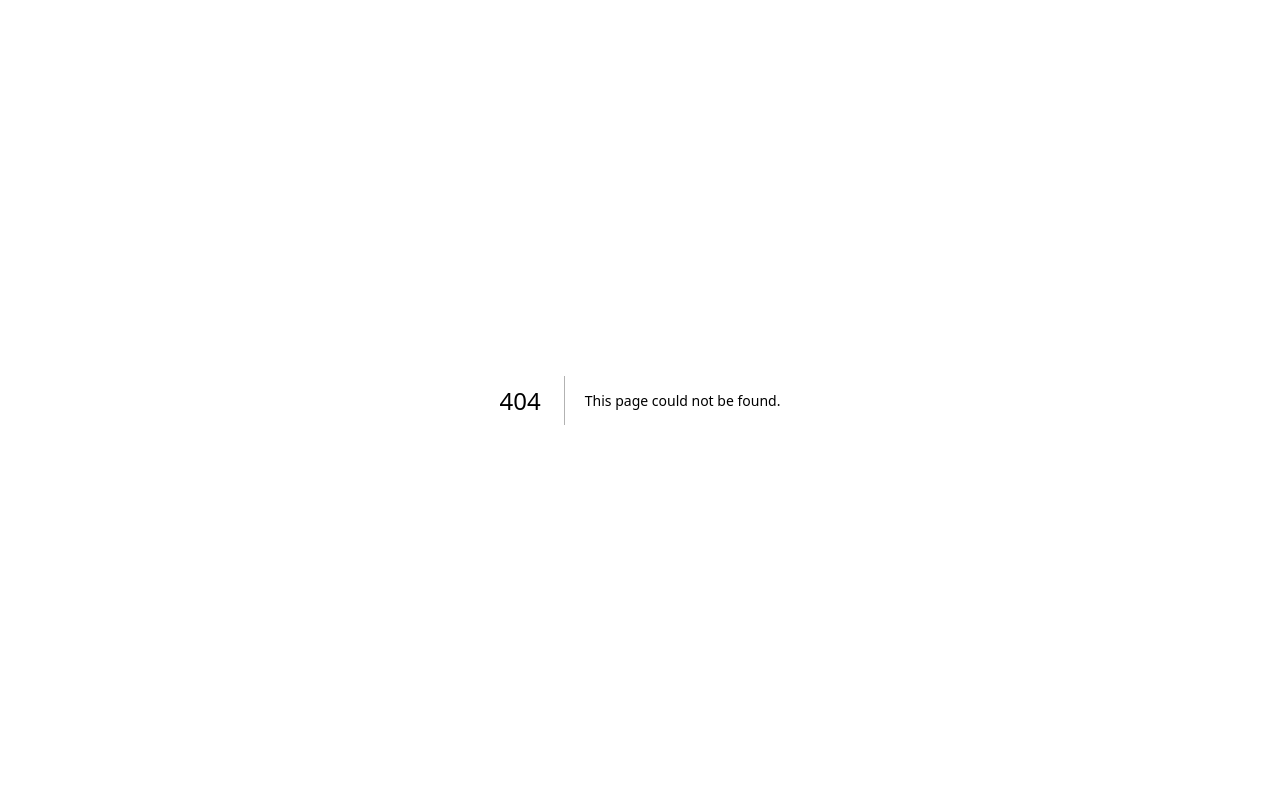
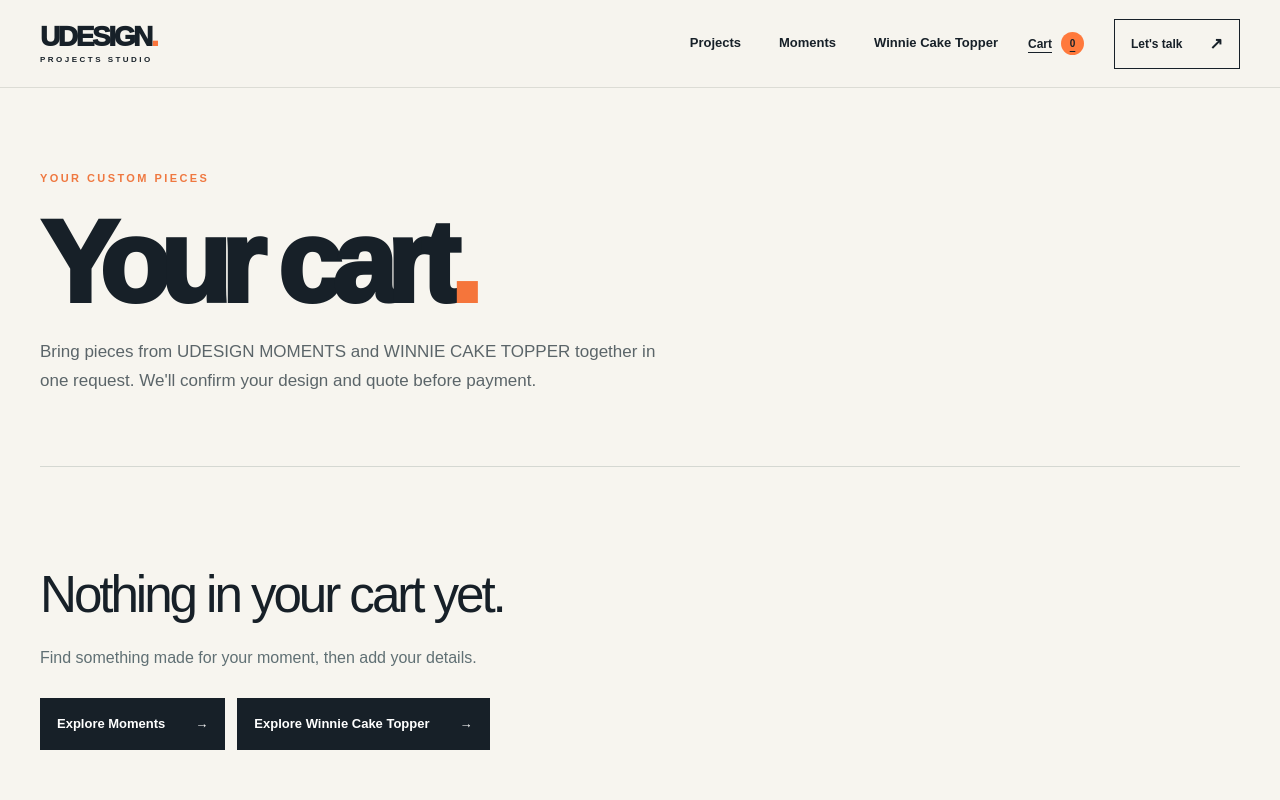
Before and after one commit to winniep88/udesign-website, a Next.js app: page /cart in a window 1280 px wide. Before the commit this address had no page. Shown: the top 800 px of the page. Built offline with nearby package versions, Linux system fonts and the light colour scheme.

Commit message:
Add delivery and pickup cart page

```diff
--- /dev/null
+++ b/app/cart/layout.tsx
@@ -0,0 +1,10 @@
+import type { Metadata } from "next";
+
+export const metadata: Metadata = {
+  title: "Your cart — UDESIGN custom pieces",
+  description: "Review custom pieces from UDESIGN MOMENTS and WINNIE CAKE TOPPER, then choose delivery or pickup in Kuchai Lama, Kuala Lumpur.",
+};
+
+export default function CartLayout({ children }: Readonly<{ children: React.ReactNode }>) {
+  return children;
+}
--- /dev/null
+++ b/app/cart/page.tsx
@@ -0,0 +1,125 @@
+"use client";
+
+import Link from "next/link";
+import { useMemo, useRef, useState } from "react";
+import { SiteFooter } from "@/components/SiteFooter";
+import { SiteHeader } from "@/components/SiteHeader";
+import { useCart, type CartItem } from "@/components/CartProvider";
+
+type Fulfilment = "pickup" | "delivery";
+
+function brandName(item: CartItem) {
+  return item.brand === "moments" ? "UDESIGN MOMENTS" : "WINNIE CAKE TOPPER";
+}
+
+export default function CartPage() {
+  const { items, count, ready, setQuantity, setNotes, removeItem, clearCart } = useCart();
+  const [fulfilment, setFulfilment] = useState<Fulfilment>("pickup");
+  const [address, setAddress] = useState("");
+  const [preferredDate, setPreferredDate] = useState("");
+  const [extraNotes, setExtraNotes] = useState("");
+  const [copyMessage, setCopyMessage] = useState("");
+  const [addressError, setAddressError] = useState("");
+  const addressRef = useRef<HTMLTextAreaElement>(null);
+  const summaryRef = useRef<HTMLTextAreaElement>(null);
+
+  const summary = useMemo(() => {
+    const lines = ["Hi UDESIGN, I'd like a quote for these custom pieces:", ""];
+    items.forEach((item, index) => {
+      lines.push(`${index + 1}. ${brandName(item)} — ${item.product} × ${item.quantity}`);
+      lines.push(`   Details: ${item.notes.trim() || "Please discuss with me"}`);
+    });
+    lines.push("", `Fulfilment: ${fulfilment === "pickup" ? "Pickup in Kuchai Lama, Kuala Lumpur" : "Delivery"}`);
+    if (fulfilment === "delivery") lines.push(`Delivery address: ${address.trim() || "To be provided"}`);
+    if (preferredDate) lines.push(`Preferred date: ${preferredDate}`);
+    if (extraNotes.trim()) lines.push(`Other notes: ${extraNotes.trim()}`);
+    lines.push("", "Please confirm the design, item prices, delivery fee (if any), total and payment instructions. Thank you!");
+    return lines.join("\n");
+  }, [items, fulfilment, address, preferredDate, extraNotes]);
+
+  async function copySummary() {
+    setCopyMessage("");
+    if (fulfilment === "delivery" && address.trim().length < 10) {
+      setAddressError("Please enter your full delivery address before copying the request.");
+      addressRef.current?.focus();
+      return;
+    }
+    setAddressError("");
+
+    try {
+      await navigator.clipboard.writeText(summary);
+      setCopyMessage("Copied. Open Instagram and paste this request into a message to UDESIGN.");
+    } catch {
+      summaryRef.current?.focus();
+      summaryRef.current?.select();
+      setCopyMessage("Select and copy the request below, then paste it into a message to UDESIGN.");
+    }
+  }
+
+  return (
+    <div className="cart-page">
+      <SiteHeader active="cart" />
+      <main>
+        <section className="cart-hero shell">
+          <p className="eyebrow">YOUR CUSTOM PIECES</p>
+          <h1>Your cart<span>.</span></h1>
+          <p>Bring pieces from UDESIGN MOMENTS and WINNIE CAKE TOPPER together in one request. We&apos;ll confirm your design and quote before payment.</p>
+        </section>
+
+        {!ready ? (
+          <div className="cart-content shell" role="status">Loading your cart…</div>
+        ) : items.length === 0 ? (
+          <section className="cart-empty shell" aria-labelledby="empty-cart-title">
+            <h2 id="empty-cart-title">Nothing in your cart yet.</h2>
+            <p>Find something made for your moment, then add your details.</p>
+            <div className="cart-empty__links">
+              <Link href="/moments/">Explore Moments <span aria-hidden="true">→</span></Link>
+              <Link href="/winnie-cake-topper/">Explore Winnie Cake Topper <span aria-hidden="true">→</span></Link>
+            </div>
+          </section>
+        ) : (
+          <div className="cart-content shell">
+            <section className="cart-items" aria-labelledby="cart-items-title">
+              <div className="cart-section-heading"><div><span>01 / YOUR PIECES</span><h2 id="cart-items-title">{count} {count === 1 ? "piece" : "pieces"} to make yours</h2></div><button type="button" onClick={clearCart}>Clear cart</button></div>
+              <div className="cart-items__list">
+                {items.map((item) => (
+                  <article className={`cart-item cart-item--${item.brand}`} key={item.id}>
+                    <div className="cart-item__heading"><div><p>{brandName(item)}</p><h3>{item.product}</h3></div><button type="button" onClick={() => removeItem(item.id)} aria-label={`Remove ${item.product} from cart`}>Remove</button></div>
+                    <div className="cart-item__fields">
+                      <div className="cart-item__quantity"><span>Quantity</span><div><button type="button" aria-label={`Decrease ${item.product} quantity`} disabled={item.quantity <= 1} onClick={() => setQuantity(item.id, item.quantity - 1)}>−</button><output aria-label={`${item.product} quantity`}>{item.quantity}</output><button type="button" aria-label={`Increase ${item.product} quantity`} disabled={item.quantity >= 99} onClick={() => setQuantity(item.id, item.quantity + 1)}>+</button></div></div>
+                      <label className="cart-field">Personalisation or idea<textarea rows={3} maxLength={500} placeholder="Names, colours, theme, date, size or other details" value={item.notes} onChange={(event) => setNotes(item.id, event.target.value)} /></label>
+                    </div>
+                    <p className="cart-item__price">Item price <strong>Quote pending</strong></p>
+                  </article>
+                ))}
+              </div>
+              <div className="cart-continue"><Link href="/moments/">+ Add from Moments</Link><Link href="/winnie-cake-topper/">+ Add from Winnie Cake Topper</Link></div>
+            </section>
+
+            <section className="cart-checkout" aria-labelledby="cart-checkout-title">
+              <div className="cart-section-heading"><div><span>02 / HOW YOU&apos;LL RECEIVE IT</span><h2 id="cart-checkout-title">Delivery or pickup</h2></div></div>
+              <fieldset className="cart-fulfilment"><legend>Choose one</legend>
+                <label className={fulfilment === "pickup" ? "is-selected" : ""}><input type="radio" name="fulfilment" checked={fulfilment === "pickup"} onChange={() => { setFulfilment("pickup"); setAddressError(""); }} /><span><strong>Pickup in Kuchai Lama</strong><small>Kuala Lumpur · Exact collection details shared after confirmation</small></span></label>
+                <label className={fulfilment === "delivery" ? "is-selected" : ""}><input type="radio" name="fulfilment" checked={fulfilment === "delivery"} onChange={() => setFulfilment("delivery")} /><span><strong>Delivery</strong><small>We&apos;ll quote the delivery fee after seeing your address</small></span></label>
+              </fieldset>
+              {fulfilment === "delivery" && <label className="cart-field cart-field--full">Full delivery address<textarea ref={addressRef} rows={4} minLength={10} required placeholder="Street, building/unit, postcode, city and state" value={address} onChange={(event) => { setAddress(event.target.value); setAddressError(""); }} aria-invalid={Boolean(addressError)} aria-describedby={addressError ? "cart-address-error" : undefined} />{addressError && <span className="cart-field__error" id="cart-address-error" role="alert">{addressError}</span>}</label>}
+              <div className="cart-checkout__extra"><label className="cart-field">Preferred date <span>(optional)</span><input type="date" value={preferredDate} onChange={(event) => setPreferredDate(event.target.value)} /></label><label className="cart-field">Anything else? <span>(optional)</span><textarea rows={3} maxLength={500} placeholder="Any other request we should know" value={extraNotes} onChange={(event) => setExtraNotes(event.target.value)} /></label></div>
+              <div className="cart-quote"><h3>Estimated total</h3><strong>Quote pending</strong><p>Item prices {fulfilment === "delivery" ? "and delivery fee" : ""} will be confirmed with you. No payment is taken here.</p></div>
+            </section>
+
+            <section className="cart-request" aria-labelledby="cart-request-title">
+              <div className="cart-section-heading"><div><span>03 / SEND YOUR REQUEST</span><h2 id="cart-request-title">Ready to ask?</h2></div></div>
+              <p>Copy this request, then paste it into a message to UDESIGN on Instagram. We&apos;ll reply with the design, final price and payment instructions.</p>
+              <label className="cart-field cart-field--full" htmlFor="cart-summary">Your request</label>
+              <textarea id="cart-summary" ref={summaryRef} className="cart-request__summary" readOnly rows={Math.min(18, 9 + items.length * 2)} value={summary} />
+              <div className="cart-request__actions"><button type="button" onClick={copySummary}>Copy order request <span aria-hidden="true">⧉</span></button><a href="https://www.instagram.com/udesign_projects/" target="_blank" rel="noopener noreferrer">Open Instagram <span aria-hidden="true">↗</span></a></div>
+              {copyMessage && <p className="cart-request__message" role="status">{copyMessage}</p>}
+              <p className="cart-request__fineprint">Your order is not placed until UDESIGN confirms it with you. Delivery details entered here stay in this open page and are included only if you copy the request.</p>
+            </section>
+          </div>
+        )}
+      </main>
+      <SiteFooter />
+    </div>
+  );
+}
```
